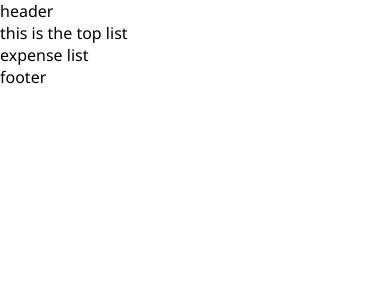
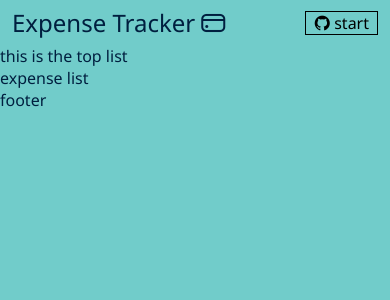
Before and after one commit to parthkamal/expense-tracker, a React (Create React App) app: page / in a window 390 px wide. Shown: the top 300 px of the page. Built offline with nearby package versions, Linux system fonts and the light colour scheme.

Commit message:
make the header component and styled it

```diff
--- a/public/index.html
+++ b/public/index.html
@@ -5,9 +5,17 @@
   <meta charset="utf-8">
   <meta name="viewport" content="width=device-width, initial-scale=1">
   <link rel="shortcut icon" href="%PUBLIC_URL%/favicon.ico">
+
+  <!-- google fonts -->
   <link rel="preconnect" href="https://fonts.googleapis.com">
   <link rel="preconnect" href="https://fonts.gstatic.com" crossorigin>
   <link href="https://fonts.googleapis.com/css2?family=Noto+Sans&display=swap" rel="stylesheet">
+
+  <!-- devicon -->
+  <link rel="stylesheet" href="https://cdn.jsdelivr.net/gh/devicons/devicon@v2.15.1/devicon.min.css">
+
+  <!-- flaticon -->
+  <link rel='stylesheet' href='https://cdn-uicons.flaticon.com/uicons-regular-rounded/css/uicons-regular-rounded.css'>
 
   <title> Expense Tracker </title>
 </head>
--- a/src/components/Header.jsx
+++ b/src/components/Header.jsx
@@ -1,14 +1,27 @@
 import React from 'react';
+import './style/Header.css';
 
-
-const headerStyle = {
-
-}
 
 const Header = () => {
     return (
-        <div style={headerStyle}>
-            header
+        <div className='header-container' >
+            <div className='header'>
+                <div className='header-logo'>
+                    Expense Tracker  <i className="fi fi-rr-credit-card"></i>
+                </div>
+
+                <div>
+                    <a href='https://google.com' className='header-button'>
+                        <i className="devicon-github-original"></i>
+                        start
+                    </a>
+                </div>
+
+            </div>
+
+
+
+
         </div>
     );
 }
--- a/src/components/Top.jsx
+++ b/src/components/Top.jsx
@@ -1,4 +1,5 @@
 import React from 'react';
+import './style/Top.css' ;
 
 const Top = () => {
     return (
--- /dev/null
+++ b/src/components/style/Header.css
@@ -0,0 +1,84 @@
+.header-container {
+    width : 50%;
+    margin: auto;
+}
+
+
+.header {
+    display : flex;
+    justify-content: space-between;
+    align-items: center;
+    flex: 1;
+    margin: 6px 12px;
+}
+
+
+.header-logo {
+    display: flex;
+    align-items: center;
+    font-size: 32 px;
+    font-weight: 500;
+
+}
+
+
+.header-logo i {
+    display: flex;
+    align-items: center;
+    margin-left: 6px;
+
+}
+
+.header-button {
+    font-size: 20px ;
+    display: flex;
+    justify-content: center;
+    align-items: center;
+    border: 1px solid black;
+    padding: 0px 8px;
+}
+
+
+.header-button i {
+    margin-right: 4px;
+}
+
+a {
+    text-decoration: none;
+    color: black;
+}
+
+
+
+/* media queries */
+
+
+@media only screen and (max-width :1024px){
+    .header-container{
+        width: 90%;
+    }
+
+    .header-logo{
+        font-size: 18px;
+    }
+
+    .header-button {
+        font-size: 18px;
+    }
+
+}
+
+@media only screen and (max-width :1024px){
+    .header-container{
+        width: 100%;
+    }
+
+    .header-logo{
+        font-size: 24px;
+    }
+
+    .header-button {
+        font-size: 16px;
+    }
+
+}
--- a/src/index.css
+++ b/src/index.css
@@ -2,4 +2,6 @@ body {
   margin: 0;
   padding: 0;
   font-family: 'Noto Sans', sans-serif;
+  background-color: #71ccca;
+  color: #001f3f;
 }
--- a/src/pages/Home.jsx
+++ b/src/pages/Home.jsx
@@ -1,6 +1,8 @@
 import React from 'react';
 import Top from '../components/Top';
 import ExpenseList from '../components/ExpenseList';
+import './style/Home.css';
+
 
 const Home = () => {
     return (
```
Also changed, not shown: src/components/style/ExpenseList.css (added), src/components/style/Footer.css (added), src/components/style/Top.css (added), src/pages/style/Home.css (added).
